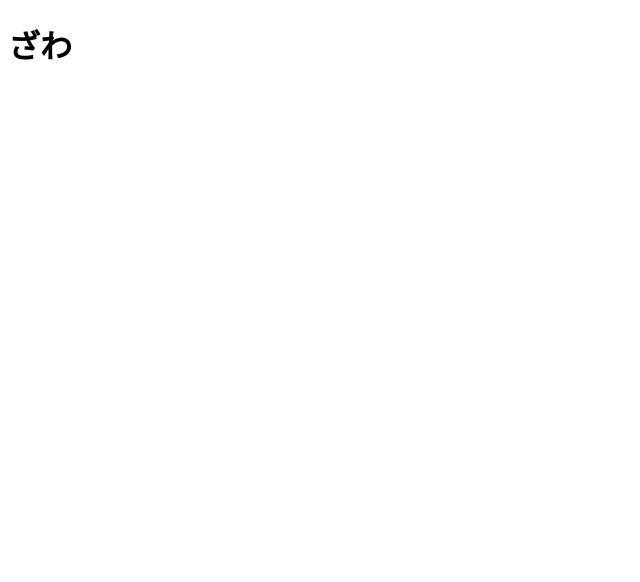
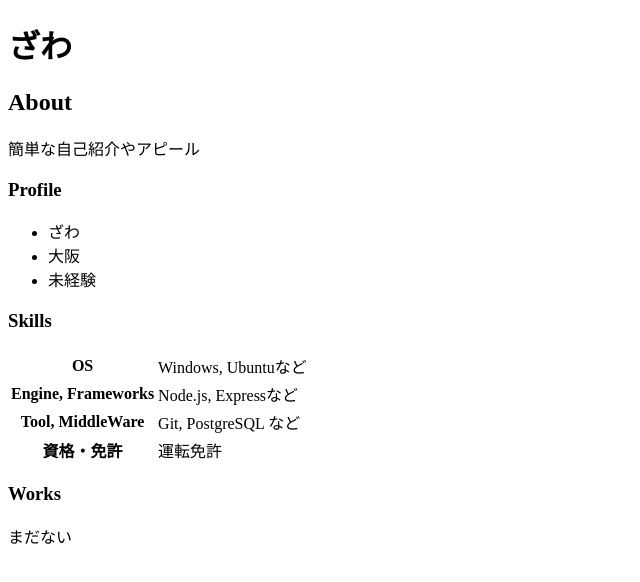
Before and after one commit to Zawarin/Zawarin.github.io, a plain HTML site: page index.html in a window 1280 px wide. Shown: the whole page, without its empty margins (0-640 px from the left). Drawn offline with Linux system fonts and the light colour scheme.

Commit message:
ポートフォリオに必要な情報を追加

```diff
--- a/index.html
+++ b/index.html
@@ -7,5 +7,40 @@
   </head>
   <body>
     <h1>ざわ</h1>
+
+    <h2>About</h2>
+    <p>
+      簡単な自己紹介やアピール<br>
+    </p>
+
+    <h3>Profile</h3>
+    <ul>
+      <li>ざわ</li>
+      <li>大阪</li>
+      <li>未経験</li>
+    </ul>
+
+    <h3>Skills</h3>
+    <table>
+      <tr>
+        <th>OS</th>
+        <td>Windows, Ubuntuなど</td>
+      </tr>
+      <tr>
+        <th>Engine, Frameworks</th>
+        <td>Node.js, Expressなど</td>
+      </tr>
+      <tr>
+        <th>Tool, MiddleWare</th>
+        <td>Git, PostgreSQL など</td>
+      </tr>
+      <tr>
+        <th>資格・免許</th>
+        <td>運転免許</td>
+      </tr>
+    </table>
+
+    <h3>Works</h3>
+    <p>まだない</P>
   </body>
 </html>
```
